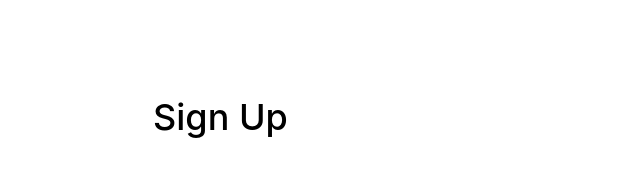
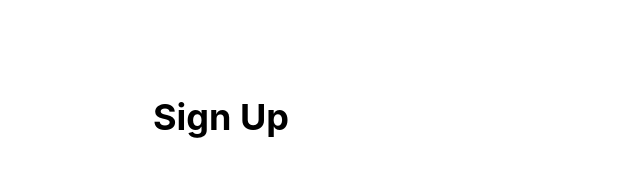
Before and after one commit to HannaJ95/mingle-tool, a React (Vite) app in the folder client/: page / in a window 1280 px wide. Shown: the top 186 px of the page, without its empty margins (319-959 px from the left). Built offline with nearby package versions, Linux system fonts and the light colour scheme.

Commit message:
Make Sign Up header bold

```diff
--- a/client/src/pages/RegisterPage.jsx
+++ b/client/src/pages/RegisterPage.jsx
@@ -5,7 +5,7 @@ export default function RegisterPage() {
   return (
     <PageLayout>
       <header className="pb-12">
-        <h1 className="text-4xl font-medium leading-[35px]">Sign Up</h1>
+        <h1 className="text-4xl font-bold leading-[35px]">Sign Up</h1>
       </header>
 
       <main>
```
